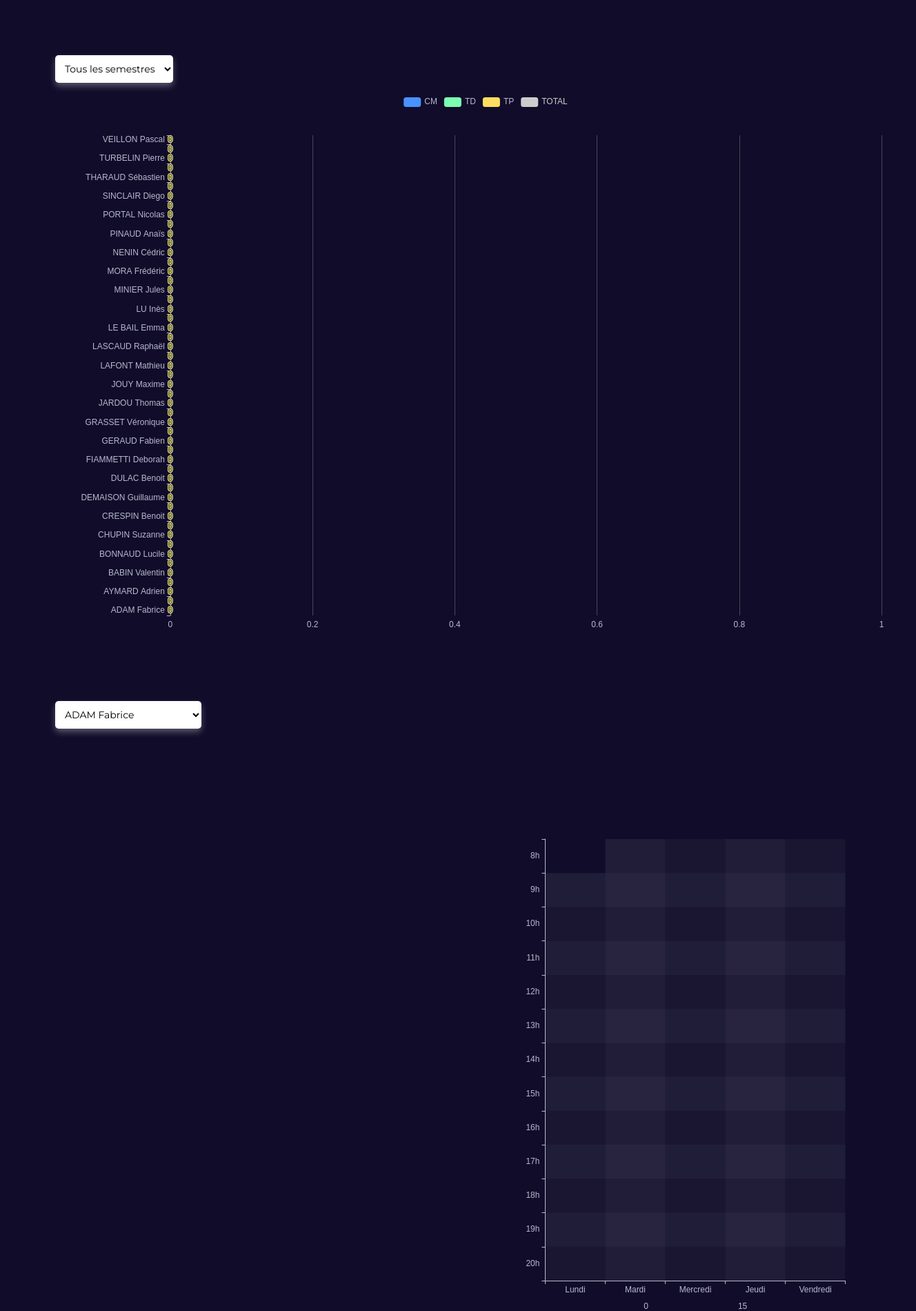
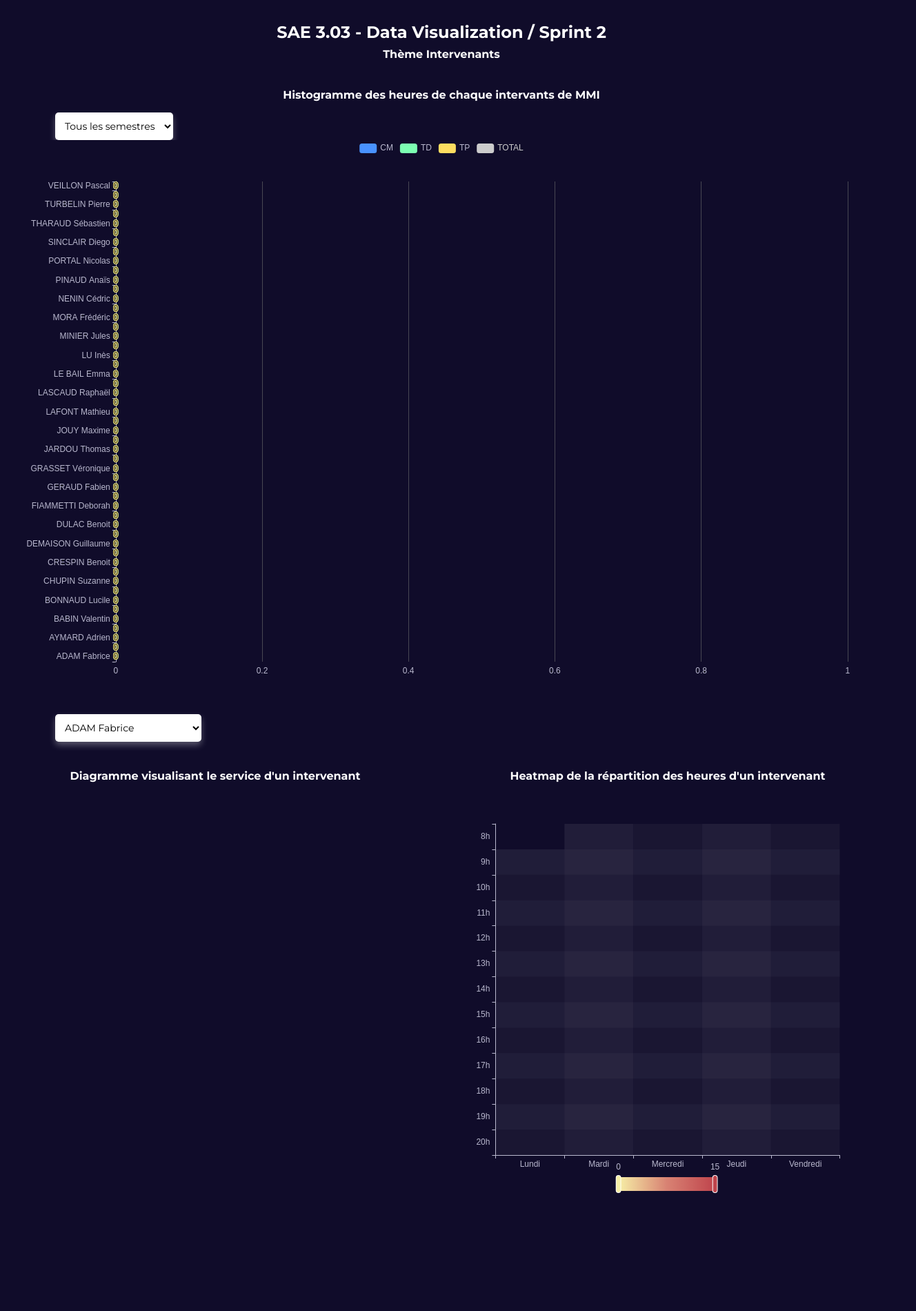
Before and after one commit to TomBoutin/SAE303_Sprint2, a website built with Vite: page index.html in a window 1280 px wide. Shown: the top 1900 px of the page at 69% size, 1328 px wide, since content can reach past the window. After the commit the page ends 1766 px from the top, so only its background shows below. Built offline with nearby package versions, Linux system fonts and the light colour scheme; files whose address does not match are found by name; what ical would draw is missing.

Commit message:
Add files via upload

```diff
--- a/index.html
+++ b/index.html
@@ -1,5 +1,6 @@
 <!DOCTYPE html>
 <html lang="fr">
+
 <head>
   <meta charset="UTF-8" />
   <meta name="viewport" content="width=device-width, initial-scale=1.0" />
@@ -20,7 +21,6 @@
 
     .select {
       display: flex;
-        margin: 1rem 0 1rem 3rem;
       z-index: 999;
       height: 2.5rem;
       border: none;
@@ -31,43 +31,107 @@
       border-radius: 5px;
       box-shadow: 0 5px 10px hsla(0, 0%, 100%, 0.3);
       cursor: pointer;
-        margin-top: 5rem;
       margin-left: 5rem;
+      margin-top: 1rem;
     }
 
     .container {
       display: flex;
       flex-direction: row;
       justify-content: center;
-        align-items: center;
+      align-items: end;
       gap: 2rem;
-        padding-bottom: 2rem;
-        margin-top: 5rem;
+      margin-bottom: 2rem;
+    }
+
+
+    .title {
+      text-align: center;
+      color: #fff;
+      margin-top: 2rem;
+      font-size: 1.5rem;
+      font-weight: bold;
+    }
+
+    .title-chart {
+      text-align: center;
+      color: #fff;
+      margin-top: 2.5rem;
+      font-size: 1rem;
+    }
+
+    .diagramme3 {
+      margin-bottom: 2rem;
+    }
+
+    .subtitle {
+      text-align: center;
+      color: #fff;
+      margin-top: 0.5rem;
+      font-size: 1rem;
+
+    }
+
+    .container_container{
+      width: 100%;
+
+    }
+
+    @media screen and (max-width: 768px) {
+
+.container {
+  flex-direction: column;
 }
 
 .diagramme1 {
-        padding-left: 2rem;
-        border-radius: 5px;
-        margin-left: 3rem;
+  padding-left: 0;
+  margin-left: 0;
+  margin-right: 0;
+}
+
+.diagramme2 {
+  padding-left: 0;
+  margin-left: 0;
+  margin-right: 0;
+}
+
+.diagramme3 {
+  padding-left: 0;
+  margin-left: 0;
+  margin-right: 0;
+}
+.select{
+  display: flex;
+  margin: 1rem auto;
 
 }
 
-      .diagramme2 {
-        padding-left: 2rem;
-        border-radius: 5px;
-        margin-right: 3rem;
-
+.title-chart
+{
+  margin-top: 0;
+  font-size: .8rem;
 }
 
-      .diagramme3 {
-        padding-left: 2rem;
-        border-radius: 5px;
-        margin-left: 3rem;
-        margin-right: 3rem;
+.title{
+  margin-bottom: .5rem;
+  padding: 0 1rem;
+  font-size: 1.2rem;
+}
+
+.subtitle{
+  margin-bottom: 1.5rem;
+}
     }
   </style>
 </head>
+
 <body>
+
+  <h1 class="title">SAE 3.03 - Data Visualization / Sprint 2</h1>
+  <h2 class="subtitle">Thème Intervenants</h2>
+
+  <h3 class="title-chart">Histogramme des heures de chaque intervants de MMI</h3>
+
   <select name="semestre" id="semestre" class="select sel1">
     <option value="0">Tous les semestres</option>
     <option value="1">Semestre 1</option>
@@ -79,6 +143,8 @@
   </select>
 
   <div id="bar-charts" class="diagramme3" style="width: 100%; height: 100vh"></div>
+
+
 
 
   <select name="intervenant" id="intervenant" class="select sel2">
@@ -135,13 +201,21 @@
     <option value="VEILLON Pascal">VEILLON Pascal</option>
   </select>
 
-    <div  class="container">
-    <div id="sunburst-charts" class="diagramme2" style="width: 100%; height: 800px"></div>
-    <div id="heatmap-charts" class="diagramme1" style="width: 100%; height: 800px"></div>
+  <div class="container">
+    <div class="container_container">
+ <h3 class="title-chart">Diagramme visualisant le service d'un intervenant</h3>
+      <div id="sunburst-charts" class="diagramme2" style="width: 100%; height: 600px"></div>
+    </div>
+    <div class="container_container">
+      <h3 class="title-chart">Heatmap de la répartition des heures d'un intervenant</h3>
+      <div id="heatmap-charts" class="diagramme1" style="width: 100%; height: 600px"></div>
 
     </div>
+  </div>
+
   <script type="module" src="/heatmap-charts.js"></script>
   <script type="module" src="/bar-charts.js"></script>
   <script type="module" src="/sunburst-drink-charts.js"></script>
 </body>
+
 </html>
--- a/sunburst-drink-charts.js
+++ b/sunburst-drink-charts.js
@@ -23,8 +23,9 @@ for (let ev of tab) {
 
     allProf[ev]["Semestre " + i] = {};
 
-    // Supposons que 'resources' est un tableau de tous les cours possibles
-    let resources = [...new Set(semesterEvents.map(event => event.ressources))];
+    let allResources = semesterEvents.map(event => event.ressources);
+    let uniqueResourcesSet = new Set(allResources);
+    let resources = Array.from(uniqueResourcesSet);
 
     for (let resource of resources) {
       let resourceEvents = semesterEvents.filter((event) => { return event.ressources === resource });
```
Lines whose indentation alone changed are shown as unchanged.
